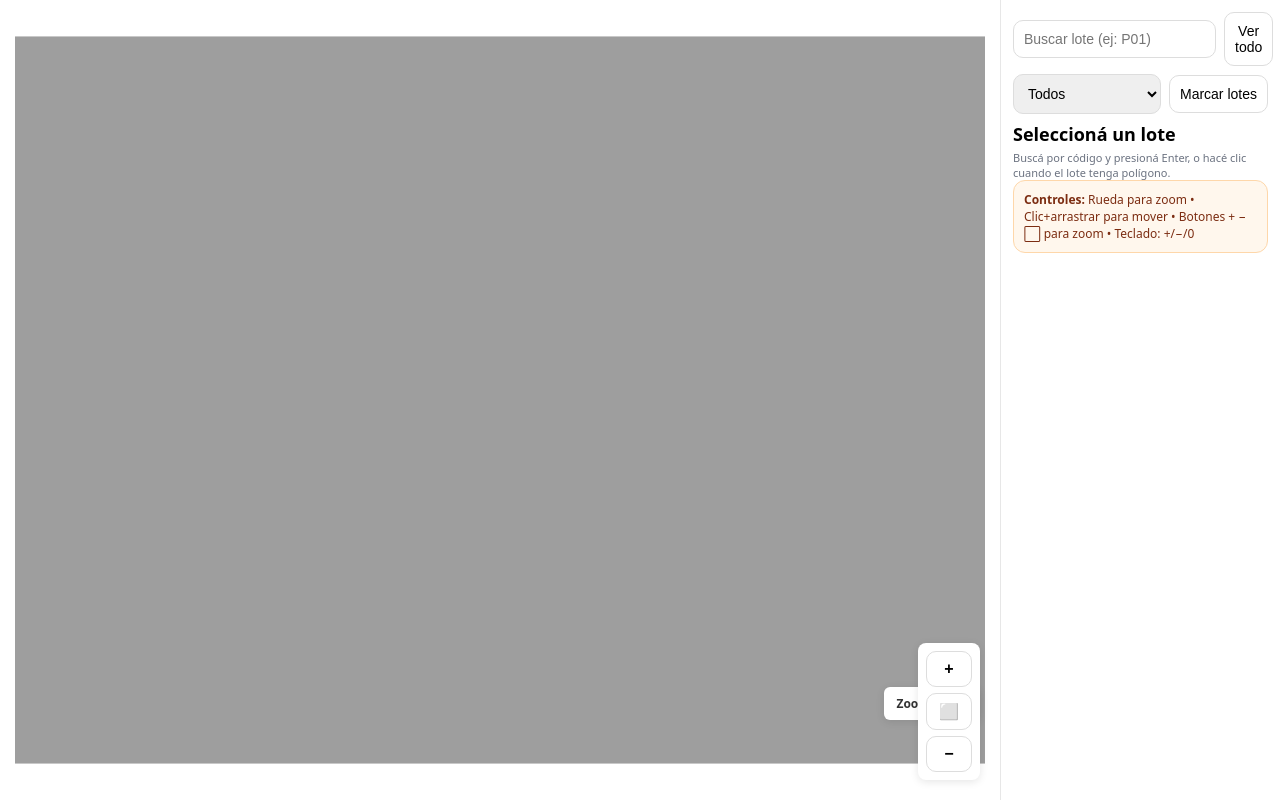
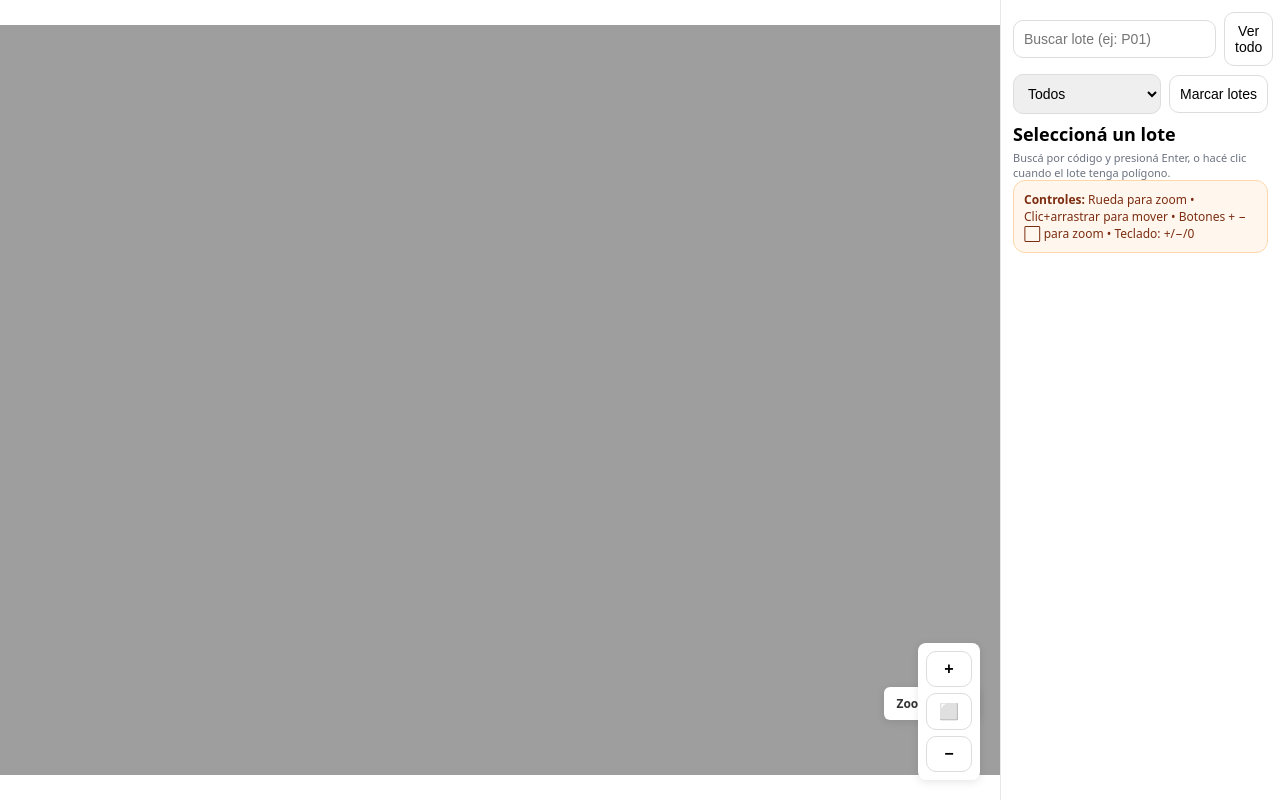
Before and after one commit to guillermoahlig/agreste-master, a plain HTML site: page index.html in a window 1280 px wide. Drawn offline with Linux system fonts and the light colour scheme.

Commit message:
Eliminar franjas blancas: llenar pantalla completamente

```diff
--- a/index.html
+++ b/index.html
@@ -331,7 +331,7 @@
     function fitToScreen() {
       const st = stageRect();
       if (!img.complete) return;
-      const pad = 0.97; // pequeño margen
+      const pad = 1.0; // sin margen para llenar completamente
       const sx = st.width / img.width;
       const sy = st.height / img.height;
       scale = Math.min(sx, sy) * pad;
```
